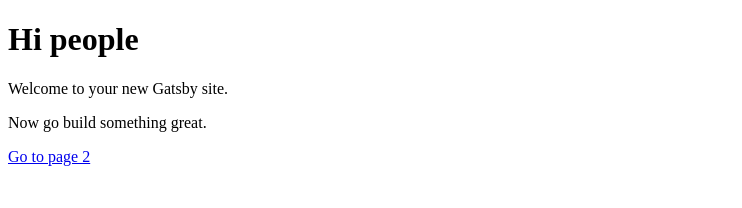
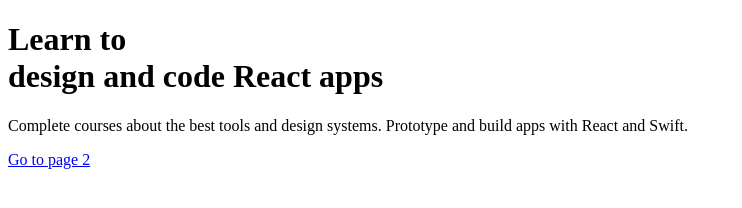
Before and after one commit to smolpsy/fantastic-adventure, a Gatsby site: page / in a window 1280 px wide. Shown: the whole page, without its empty margins (0-742 px from the left). Built offline with nearby package versions, Linux system fonts and the light colour scheme; Gatsby itself is replaced by a stand-in of ours.

Commit message:
first commit DesigmCode

```diff
--- a/gatsby-config.js
+++ b/gatsby-config.js
@@ -1,6 +1,6 @@
 module.exports = {
   siteMetadata: {
-    title: 'Gatsby Default Starter',
+    title: 'Design+Code 3',
   },
   plugins: ['gatsby-plugin-react-helmet'],
 }
--- a/src/pages/index.js
+++ b/src/pages/index.js
@@ -3,9 +3,9 @@ import Link from 'gatsby-link'
 
 const IndexPage = () => (
   <div>
-    <h1>Hi people</h1>
-    <p>Welcome to your new Gatsby site.</p>
-    <p>Now go build something great.</p>
+    <h1>Learn to <br />design and code React apps</h1>
+    <p>Complete courses about the best tools and design systems.
+    Prototype and build apps with React and Swift.</p>
     <Link to="/page-2/">Go to page 2</Link>
   </div>
 )
```
